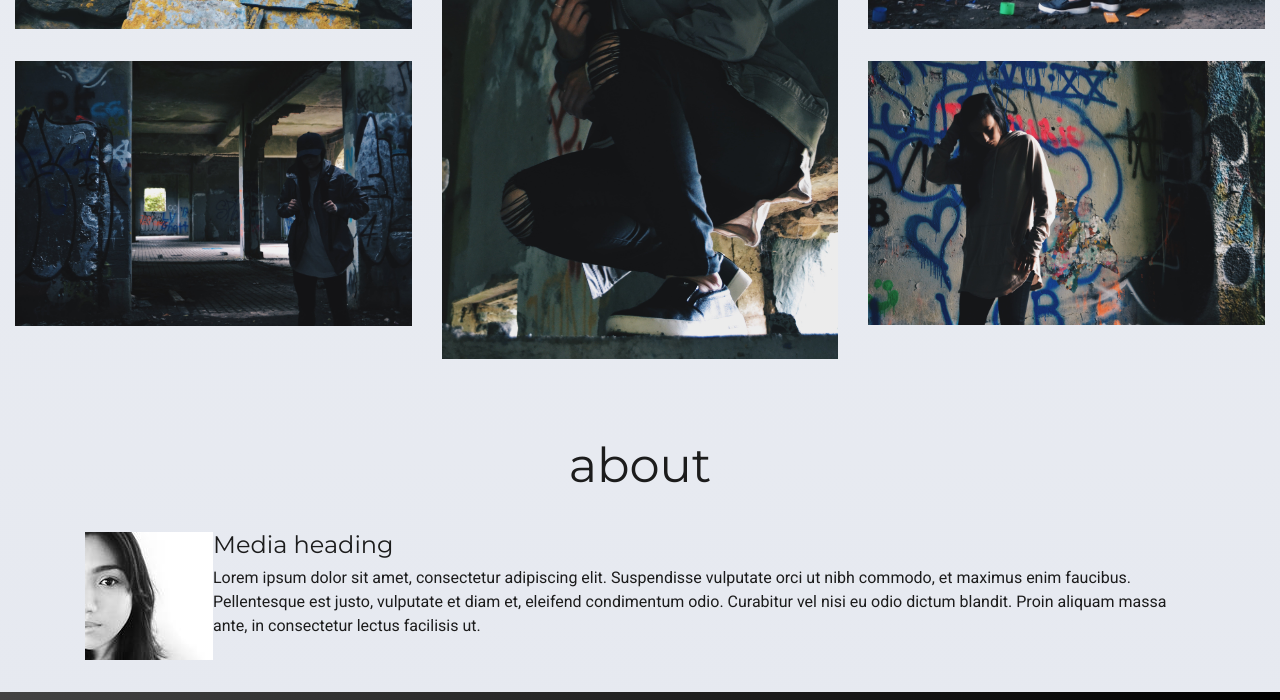
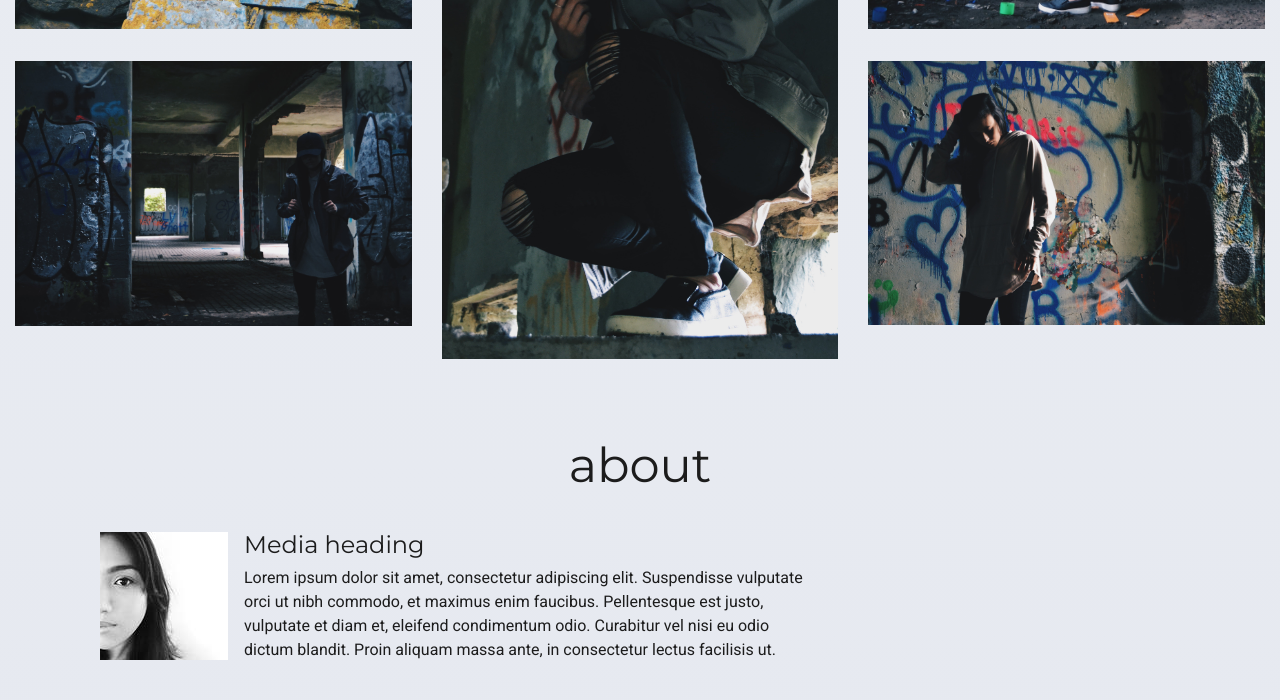
Before and after one commit to rwmarcoux/trvevision, a plain HTML site: page index.html in a window 1280 px wide. Shown: the part 1803-2503 px from the top of the page. Drawn offline with nearby package versions, Linux system fonts and the light colour scheme; a script that the page names is missing; files whose address does not match are found by name.

Commit message:
About Bootstrap Col Class Update

```diff
--- a/index.html
+++ b/index.html
@@ -79,7 +79,7 @@
             <section class="about">
                 <h2>about</h2>
                 <div class="container">
-                    <div class="media">
+                    <div class="media col-md-8">
                         <div class="media-left">
                             <img class="media-object" src="./resources/img/18.jpg" alt="...">
                         </div>
--- a/resources/css/style.css
+++ b/resources/css/style.css
@@ -133,7 +133,9 @@ h2 {
     text-align: center;
 }
 
-
+.media-body{
+    padding-left: 1rem;
+}
 /*---------------------------------*/
 /* FOOTER */
 /*---------------------------------*/
```
